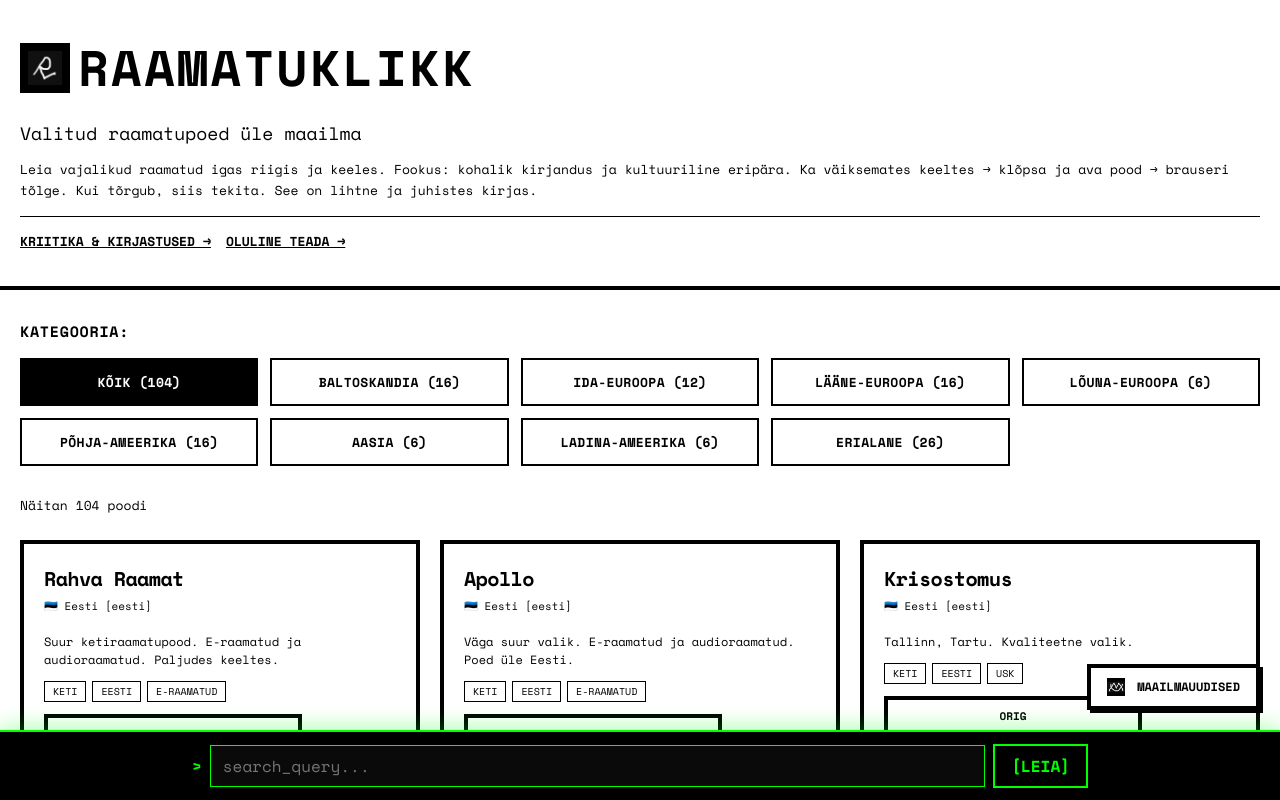
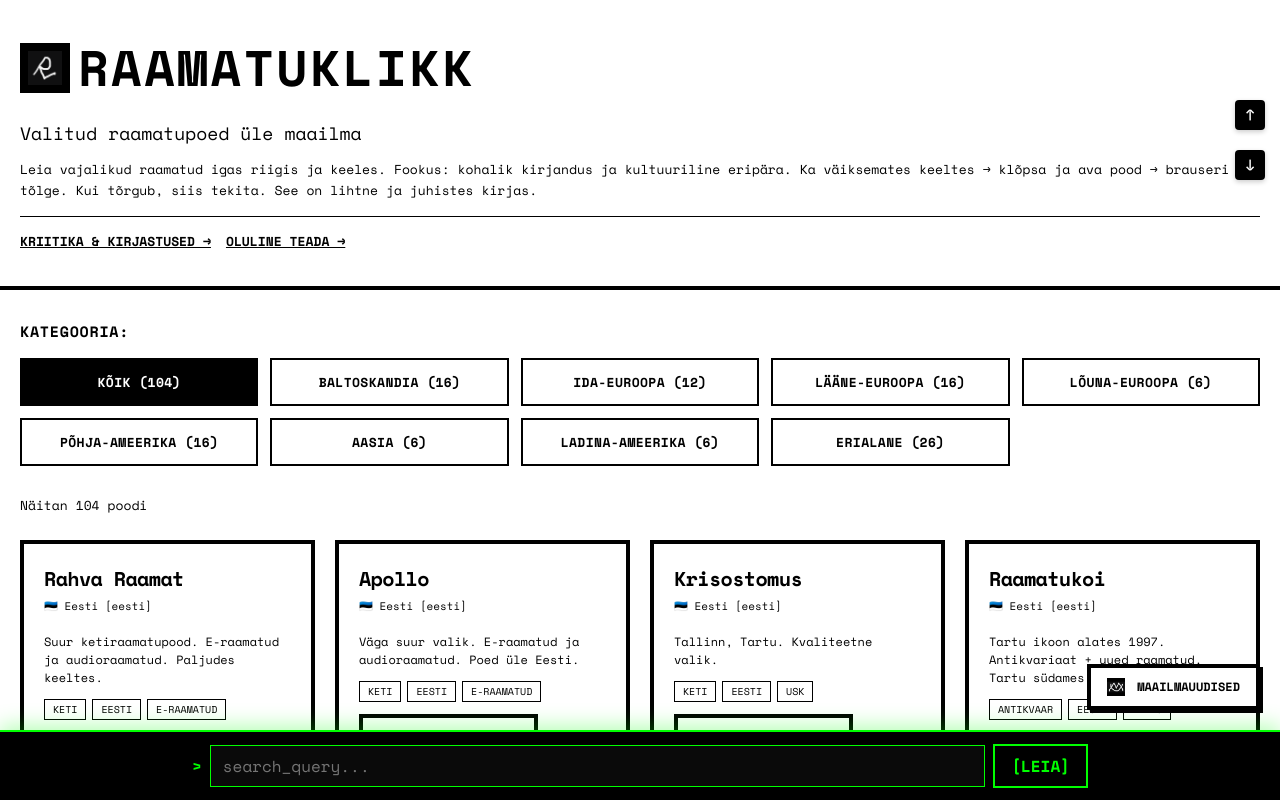
Before and after one commit to saarepera-toimetamised/raamatuklikk, a Next.js app: page / in a window 1280 px wide. Shown: the top 800 px of the page. Built offline with nearby package versions, Linux system fonts and the light colour scheme.

Commit message:
Paranda mobiili ekraanisuurus

```diff
--- a/app/globals.css
+++ b/app/globals.css
@@ -9,7 +9,16 @@
   margin: 0;
   padding: 0;
   box-sizing: border-box;
+  max-width: 100%;
 }
+
+body {
+  overflow-x: hidden;
+  width: 100%;
+  position: relative;
+  overscroll-behavior-x: none;
+}
+
 
 body {
   font-family: 'Space Mono', 'Courier New', monospace;
--- a/app/page.tsx
+++ b/app/page.tsx
@@ -89,6 +89,58 @@
         </div>
       </header>
 
+      {/* 1. Nool ÜLESPOOLE (Viib lehe algusesse) */}
+      <a
+        href="#"
+        style={{
+          position: 'fixed',
+          top: '100px',
+          right: '15px',
+          zIndex: 9999,
+          backgroundColor: 'black',
+          color: 'white',
+          width: '30px',
+          height: '30px',
+          lineHeight: '30px',
+          textAlign: 'center',
+          borderRadius: '4px',
+          fontSize: '20px',
+          textDecoration: 'none',
+          boxShadow: '0 2px 5px rgba(0, 0, 0, 0.2)',
+          display: 'block'
+        }}
+      >
+        ↑
+      </a>
+
+      {/* 2. Nool ALLAPOOLE (Viib lehe lõppu) */}
+      <a
+        href="#"
+        onClick={(e) => {
+          e.preventDefault();
+          window.scrollTo({ top: document.documentElement.scrollHeight, behavior: 'smooth' });
+        }}
+        style={{
+          position: 'fixed',
+          top: '150px',
+          right: '15px',
+          zIndex: 9999,
+          backgroundColor: 'black',
+          color: 'white',
+          width: '30px',
+          height: '30px',
+          lineHeight: '30px',
+          textAlign: 'center',
+          borderRadius: '4px',
+          fontSize: '20px',
+          textDecoration: 'none',
+          boxShadow: '0 2px 5px rgba(0, 0, 0, 0.2)',
+          display: 'block'
+        }}
+      >
+        ↓
+      </a>
+
             <main style={{ maxWidth: '1320px', margin: '0 auto', padding: '30px 20px' }}>
         <CategoryButtons
           activeCategory={activeCategory}
@@ -102,7 +154,7 @@
 
         <div style={{
           display: 'grid',
-          gridTemplateColumns: 'repeat(auto-fill, minmax(380px, 1fr))',
+          gridTemplateColumns: 'repeat(auto-fill, minmax(280px, 1fr))',
           gap: '20px',
           marginBottom: '40px'
         }}>
```
